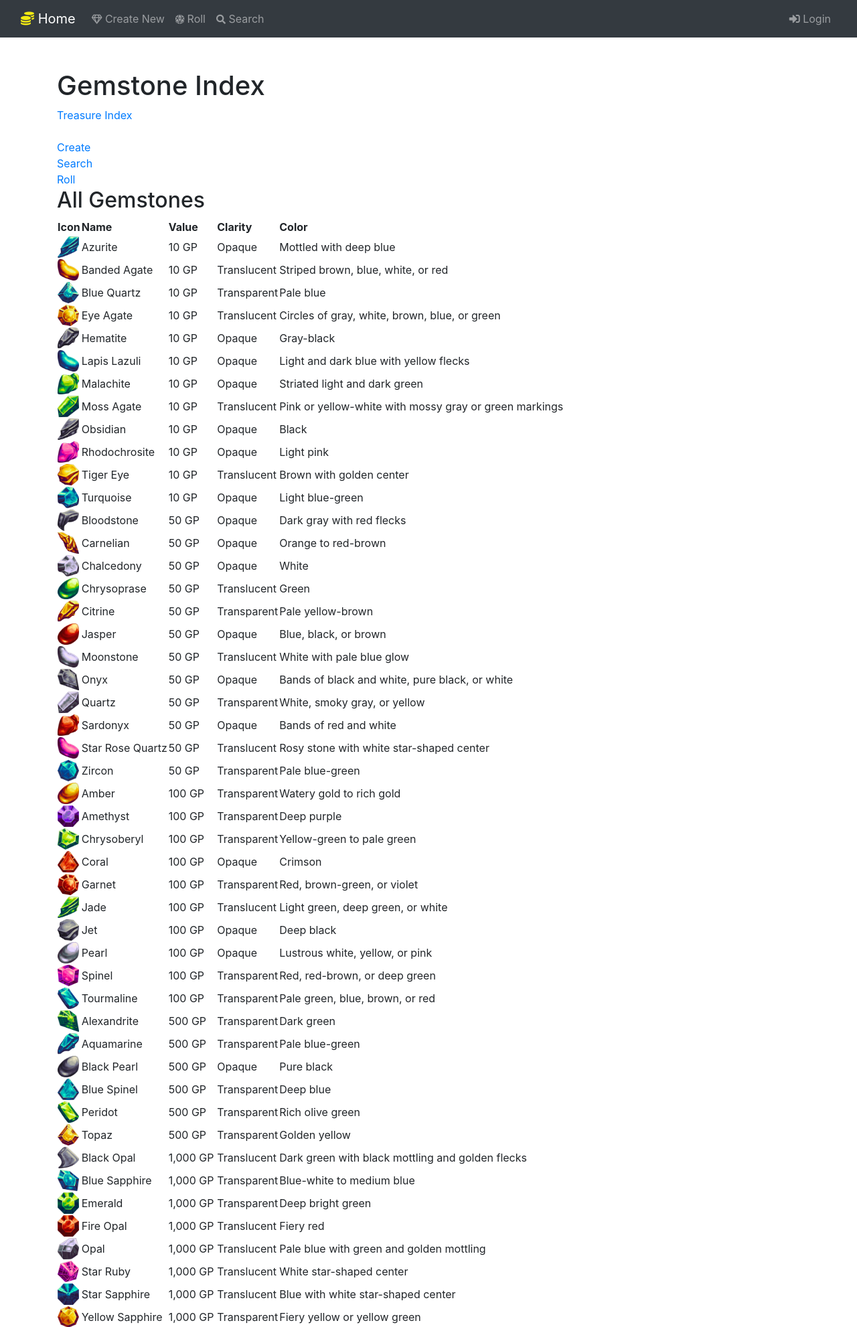
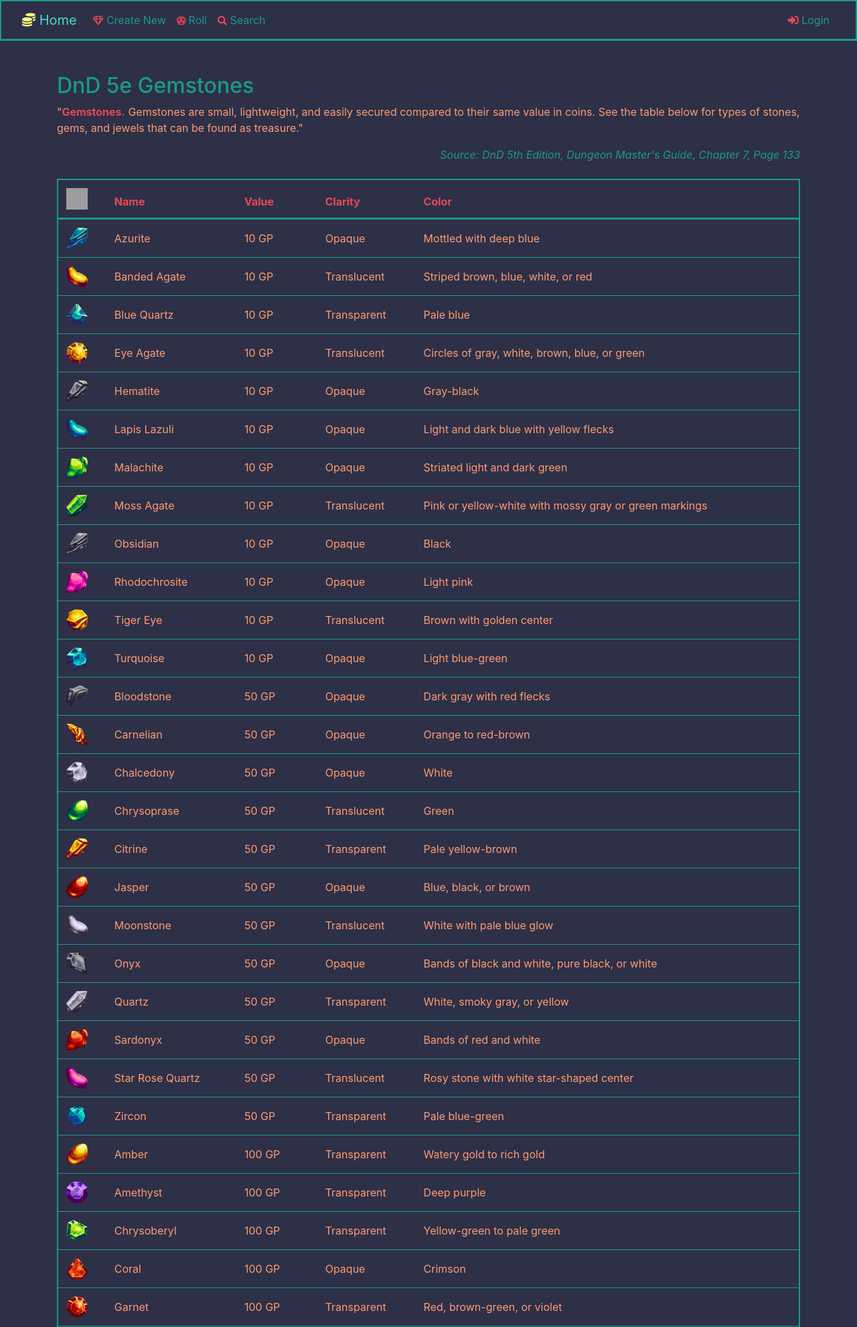
Before and after one commit to Stephanie-Burns/gemstone_roller_demo, a Django app: page /treasure/gemstone/ in a window 1280 px wide. Shown: the top 1982 px of the page at 67% size. Run offline with Django 4.2, Linux system fonts and the light colour scheme; data comes from the database, SQL or seed files in the repository; both versions use the stored data as it was after the commit; some libraries are stand-ins or nearby versions; grey boxes are pictures that could not be loaded.

Commit message:
navbar and various styles

```diff
--- a/static/css/landing.css
+++ b/static/css/landing.css
@@ -1,13 +1,108 @@
+.table {
+    color: #ff9b71;
+    border: 2px solid #1b998b;
+}
+
 .gemstone-th:hover {
-    background-color: #f2f2f2;
+    background-color: #50557c;
 }
+
 .gemstone-th {
     cursor: pointer;
+    color: #e84855;
+    border-top: none;
 }
 
+td {
+    border: 1px solid #1b998b;
+    border-left: none;
+    border-right: none;
+}
+
+thead {
+    border-bottom: 3px solid #1b998b;
+}
 .gemstone-tr:hover {
-    background-color: #f2f2f2;
+    background-color: #50557c;
 }
 .gemstone-tr {
     cursor: pointer;
 }
+
+.gemstone-table td, .gemstone-table th {
+    vertical-align: middle;
+}
+
+body {
+    background-color: #2d3047;
+    color: #ff9b71;
+}
+
+h1, h2 {
+    color: #1b998b;
+}
+
+strong {
+    color: #e84855;
+}
+
+em {
+    color: #1b998b;
+}
+
+/* === Navbar Styles === */
+
+/* General navbar styling */
+.custom-navbar {
+    background-color: #2d3047;
+    border: 2px solid #1b998b;
+    border-bottom: 3px solid #1b998b;
+}
+
+/* Text colors for the brand and links */
+.custom-navbar-brand, .custom-nav-link {
+    color: #1b998b;
+}
+
+/* Active state */
+.custom-active .custom-nav-link,
+.custom-navbar-brand.custom-active {
+    color: #40ddcb;
+}
+
+/* Hover state */
+.custom-nav-link:hover,
+.custom-navbar-brand:hover {
+    color: #ffffff;
+}
+
+/* === Icon Colors === */
+
+.icon-yellow {
+    color: #fffd82;
+}
+
+.icon-red {
+    color: #e84855;
+}
+
+/*ScrollBars*/
+
+/* For Webkit browsers like Chrome and Safari */
+::-webkit-scrollbar {
+    width: 12px;
+}
+
+::-webkit-scrollbar-thumb {
+    background-color: #333; /* Dark grey for the thumb (scrollbar handle) */
+    /*border-radius: 6px;*/
+}
+
+::-webkit-scrollbar-thumb:hover {
+    background-color: #555; /* Slightly lighter grey when hovering over the thumb */
+}
+
+::-webkit-scrollbar-track {
+    background-color: #1a1a1a; /* Very dark grey for the track (scrollbar background) */
+    /*border-radius: 6px;*/
+}
--- a/templates/navbar.html
+++ b/templates/navbar.html
@@ -1,33 +1,43 @@
+
 <div>
-    <nav class="navbar navbar-expand-md navbar-dark bg-dark mb-5">
+    <nav class="navbar navbar-expand-md custom-navbar mb-5">
         <div class="container-fluid">
-            <a class="navbar-brand" href="{% url 'treasure:gemstone_index' %}"><i class="fas fa-coins" style="color: #f3eb12;"></i>  Home</a>
+            <a class="navbar-brand custom-navbar-brand {% if request.resolver_match.url_name == 'gemstone_index' %}custom-active{% endif %}" href="{% url 'treasure:gemstone_index' %}">
+                <i class="fas fa-coins icon-yellow"></i> Home
+            </a>
             <button class="navbar-toggler" type="button" data-toggle="collapse" data-target="#myNavbar" aria-controls="myNavbar" aria-expanded="false" aria-label="Toggle navigation">
                 <span class="navbar-toggler-icon"></span>
             </button>
             <div class="collapse navbar-collapse" id="myNavbar">
                 <ul class="navbar-nav mr-auto">
-                    <li class="nav-item {% if request.resolver_match.url_name == 'gemstone_create' %}active{% endif %}">
-                        <a class="nav-link" href="{% url 'treasure:gemstone_create' %}"><i class="far fa-gem fa-sm"></i>  Create New</a>
+                    <li class="nav-item {% if request.resolver_match.url_name == 'gemstone_create' %}custom-active{% endif %}">
+                        <a class="nav-link custom-nav-link" href="{% url 'treasure:gemstone_create' %}">
+                            <i class="far fa-gem fa-sm icon-red"></i> Create New
+                        </a>
                     </li>
-                    <li class="nav-item {% if request.resolver_match.url_name == 'gemstone_roll' %}active{% endif %}">
-                        <a class="nav-link" href="{% url 'treasure:gemstone_roll' %}"><i class="fas fa-dice-d20 fa-sm"></i>  Roll</a>
+                    <li class="nav-item {% if request.resolver_match.url_name == 'gemstone_roll' %}custom-active{% endif %}">
+                        <a class="nav-link custom-nav-link" href="{% url 'treasure:gemstone_roll' %}">
+                            <i class="fas fa-dice-d20 fa-sm icon-red"></i> Roll
+                        </a>
                     </li>
-{#                    <li class="nav-item {% if request.resolver_match.url_name == 'my_contracts' %}active{% endif %}">#}
-{#                        <a class="nav-link" href="{% url 'license:my_contracts' %}?order_by=id&direction=desc"><i class="fas fa-file-contract fa-sm"></i>  My Contracts</a>#}
-{#                    </li>#}
-                    <li class="nav-item {% if request.resolver_match.url_name == 'gemstone_search' %}active{% endif %}">
-                        <a class="nav-link" href="{% url 'treasure:gemstone_search' %}"><i class="fas fa-search fa-sm"></i>  Search</a>
+                    <li class="nav-item {% if request.resolver_match.url_name == 'gemstone_search' %}custom-active{% endif %}">
+                        <a class="nav-link custom-nav-link" href="{% url 'treasure:gemstone_search' %}">
+                            <i class="fas fa-search fa-sm icon-red"></i> Search
+                        </a>
                     </li>
                 </ul>
                 <ul class="navbar-nav ml-auto">
                     {% if user.is_authenticated %}
                         <li class="nav-item">
-                            <a class="nav-link" href="{% url 'logout' %}"><i class="fas fa-sign-out-alt"></i>  Logout, {{ user.username|capfirst }}</a>
+                            <a class="nav-link custom-nav-link" href="{% url 'logout' %}">
+                                <i class="fas fa-sign-out-alt icon-red"></i> Logout, {{ user.username|capfirst }}
+                            </a>
                         </li>
                     {% else %}
                         <li class="nav-item">
-                            <a class="nav-link" href="{% url 'login' %}"><i class="fas fa-sign-in-alt"></i>  Login</a>
+                            <a class="nav-link custom-nav-link" href="{% url 'login' %}">
+                                <i class="fas fa-sign-in-alt icon-red"></i> Login
+                            </a>
                         </li>
                     {% endif %}
                 </ul>
--- a/treasure/templates/treasure/gemstone-all.html
+++ b/treasure/templates/treasure/gemstone-all.html
@@ -1,5 +1,10 @@
 
 
 
-    <h2>All Gemstones</h2>
+    <h2>DnD 5e Gemstones</h2>
+    <p>
+        "<strong>Gemstones.</strong> Gemstones are small, lightweight, and easily secured compared to their
+        same value in coins. See the table below for types of stones, gems, and jewels that can be found as treasure."
+    </p>
+    <p class="float-right mb-4"><em>Source: DnD 5th Edition, Dungeon Master's Guide, Chapter 7, Page 133</em></p>
     {% include 'treasure/snippets/gemstone-table.html' %}
--- a/treasure/templates/treasure/gemstone-index.html
+++ b/treasure/templates/treasure/gemstone-index.html
@@ -3,15 +3,6 @@
 
 {% block content %}
 
-    <h1>Gemstone Index</h1>
-    <a href="{% url 'treasure:index' %}">Treasure Index</a>
-    <br><br>
-    <a href="{% url 'treasure:gemstone_create' %}">Create</a>
-    <br>
-    <a href="{% url 'treasure:gemstone_search' %}">Search</a>
-    <br>
-    <a href="{% url 'treasure:gemstone_roll' %}">Roll</a>
-
     {% include 'treasure/gemstone-all.html' with gemstones=gemstones %}
 
 {% endblock %}
--- a/treasure/templates/treasure/snippets/gemstone-table.html
+++ b/treasure/templates/treasure/snippets/gemstone-table.html
@@ -3,10 +3,10 @@
 {% load static %}
 
 {% if gemstones %}
-    <table id="gemstoneTable">
+    <table id="gemstoneTable" class="table gemstone-table">
        <thead>
             <tr>
-                <th>Icon</th>
+                <th class="gemstone-th"><img src="{% static 'img/gemstone-default.png' %}" alt="Default Gemstone" height="32" width="32"> </th>
                 <th class="gemstone-th" role="button" onclick="sortTable('name', 'string')">Name</th>
                 <th class="gemstone-th" role="button" onclick="sortTable('value', 'number')">Value</th>
                 <th class="gemstone-th" role="button" onclick="sortTable('clarity', 'string')">Clarity</th>
@@ -16,7 +16,7 @@
        <tbody>
            {% for gemstone in gemstones %}
                <tr class="gemstone-tr" onclick="window.location='{% url 'treasure:gemstone_view' gemstone.id %}';">
-                   <td><img src="{{ gemstone.icon.image.url }}" alt="{{ gemstone.name }}" width="32" height="32"></td>
+                   <td><img src="{{ gemstone.icon.image.url }}" alt="{{ gemstone.name }}" height="32" width="32"></td>
                    <td>{{ gemstone.name }}</td>
                    <td>{{ gemstone.value|intcomma }} GP</td>
                    <td>{{ gemstone.clarity|capfirst }}</td>
```
Also changed, not shown: treasure/templates/treasure/gemstone-roll.html (+25 -33 lines), treasure/templates/treasure/gemstone-search.html (+3 -13 lines), treasure/templates/treasure/gemstone-view.html (+12 -4 lines), db.sqlite3.
